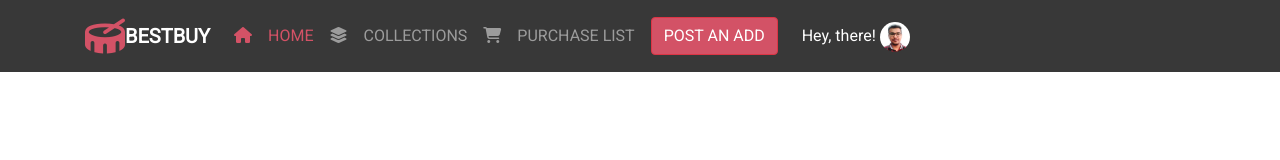
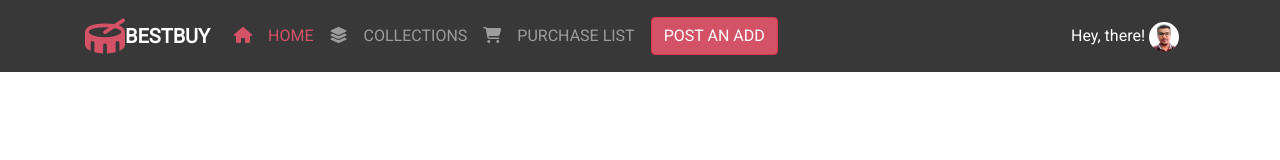
Before and after one commit to hemantso/bestbuy, a website: page index.html in a window 1280 px wide. Drawn offline with nearby package versions, Linux system fonts and the light colour scheme.

Commit message:
navbar fixed for smallscreen

```diff
--- a/index.html
+++ b/index.html
@@ -57,14 +57,13 @@
               </a>
             </li>
             </ul>
-
-          <div class="nav-link" href="#" >
+          </div>
+          <a class="nav-link" href="#" >
             <span class="navbar-text text-white">
               Hey, there!
             </span>
             <img src="./images/hemant.jpeg" width="30" height="30" class="rounded-circle">
-          </div>
-        </div>
+          </a>
         </div>
       </nav>
 
```
